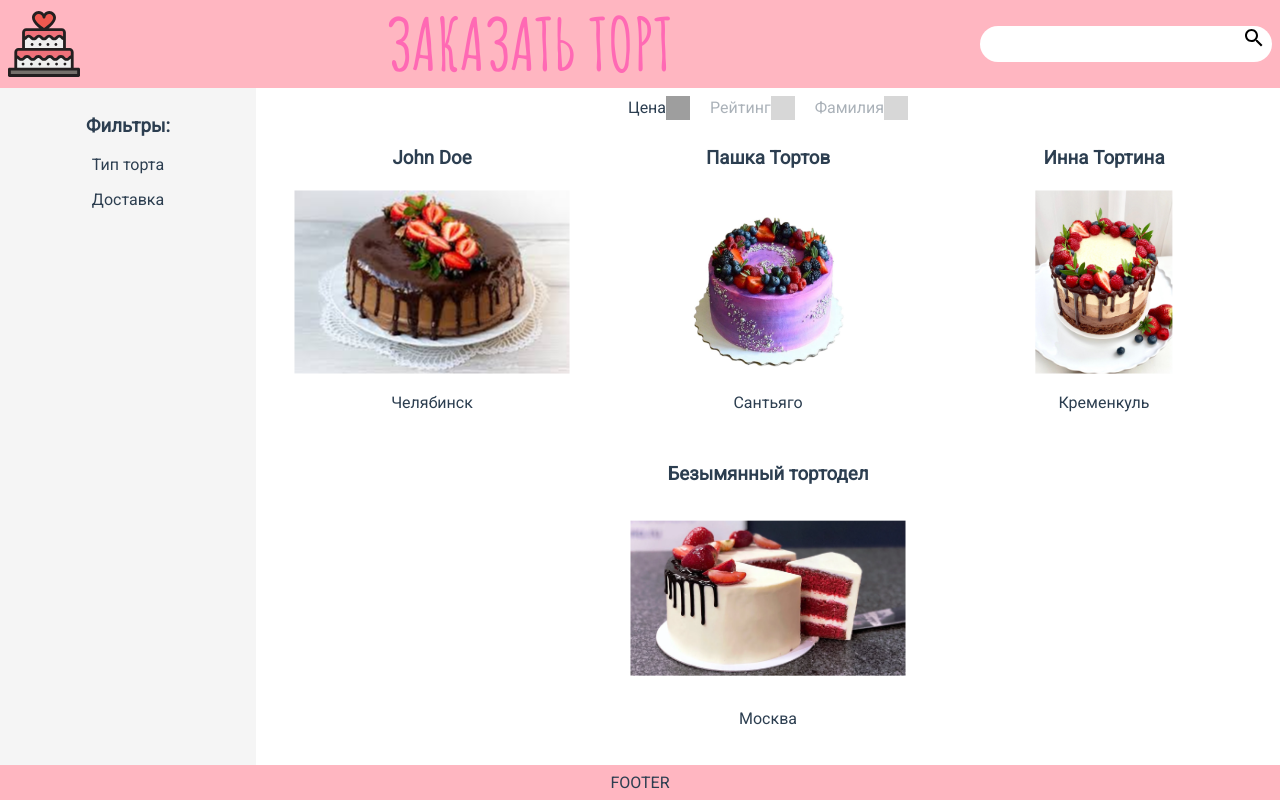
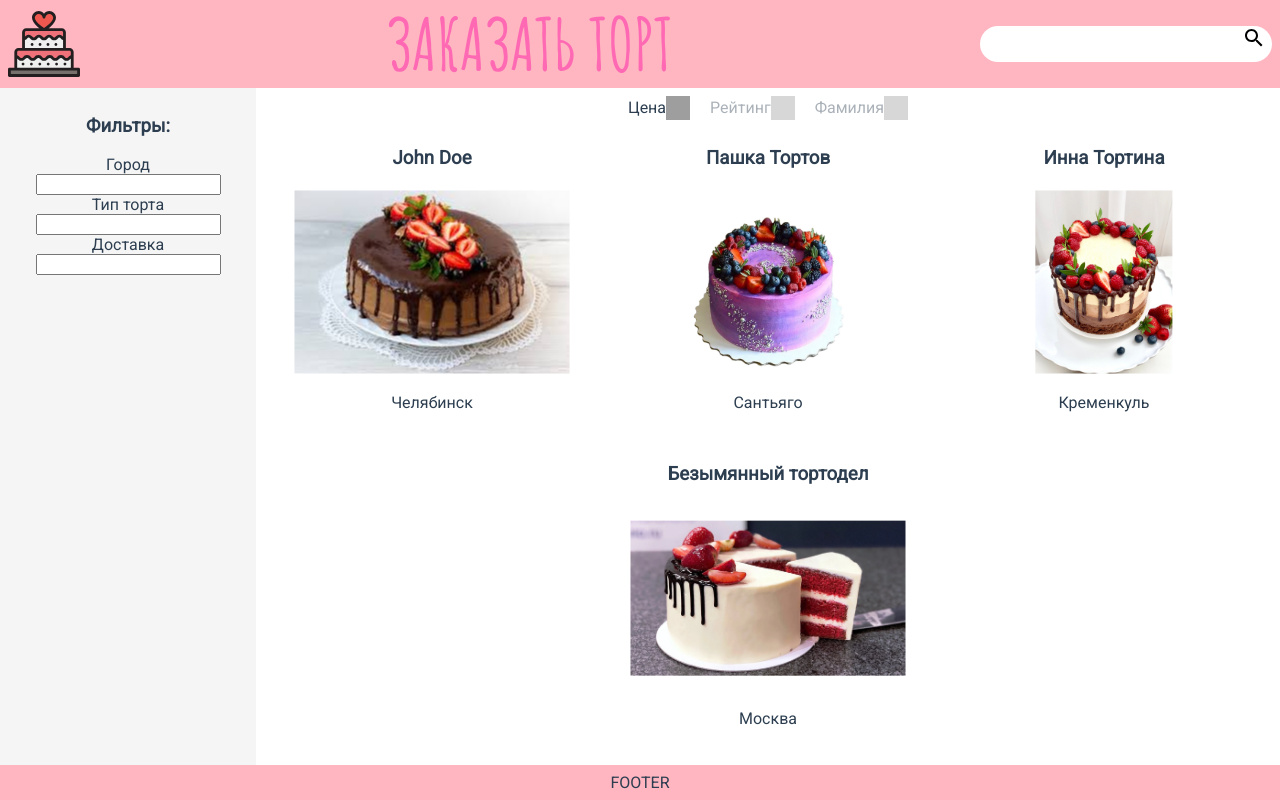
Before and after one commit to Something-Digital/tortix, a Vue app in the folder frontend/: page / in a window 1280 px wide. Built offline with nearby package versions, Linux system fonts and the light colour scheme; grey boxes are pictures that could not be loaded.

Commit message:
filters fix

```diff
--- a/frontend/src/components/Filters.vue
+++ b/frontend/src/components/Filters.vue
@@ -3,10 +3,16 @@
     <h3>Фильтры:</h3>
     <InputFilter
       title="Город"
-      :values="['Челябинск', 'Москва', 'Санкт-Петербург', 'Кременкуль']"
+      :items="['Челябинск', 'Москва', 'Санкт-Петербург', 'Кременкуль']"
     />
-    <p>Тип торта</p>
-    <p>Доставка</p>
+    <InputFilter
+      title="Тип торта"
+      :items="['Вкусный', 'Невкусный']"
+    />
+    <InputFilter
+      title="Доставка"
+      :items="['Самовывоз', 'До двери', 'Забрать на почте']"
+    />
   </aside>
 </template>
 
--- a/frontend/src/components/InputFilter.vue
+++ b/frontend/src/components/InputFilter.vue
@@ -1,21 +1,18 @@
 <template>
   <label
-    v-if="value && values.length > 0"
+    v-if="items && items.length > 0"
     class="filter"
   >
     <div
       v-if="title"
       class="title"
     >{{ title }}</div>
-    <input
-      list="ice-cream-flavors"
-      name="ice-cream-choice"
-    >
-    <datalist id="ice-cream-flavors">
+    <input :list="title">
+    <datalist :id="title">
       <option
-        v-for="value in values"
-        :key="value"
-        :value="value"
+        v-for="item in items"
+        :key="item"
+        :value="item"
       />
     </datalist>
   </label>
@@ -29,7 +26,7 @@ export default {
       type: String,
       default: null,
     },
-    values: {
+    items: {
       type: Array,
       default: null,
     },
```
